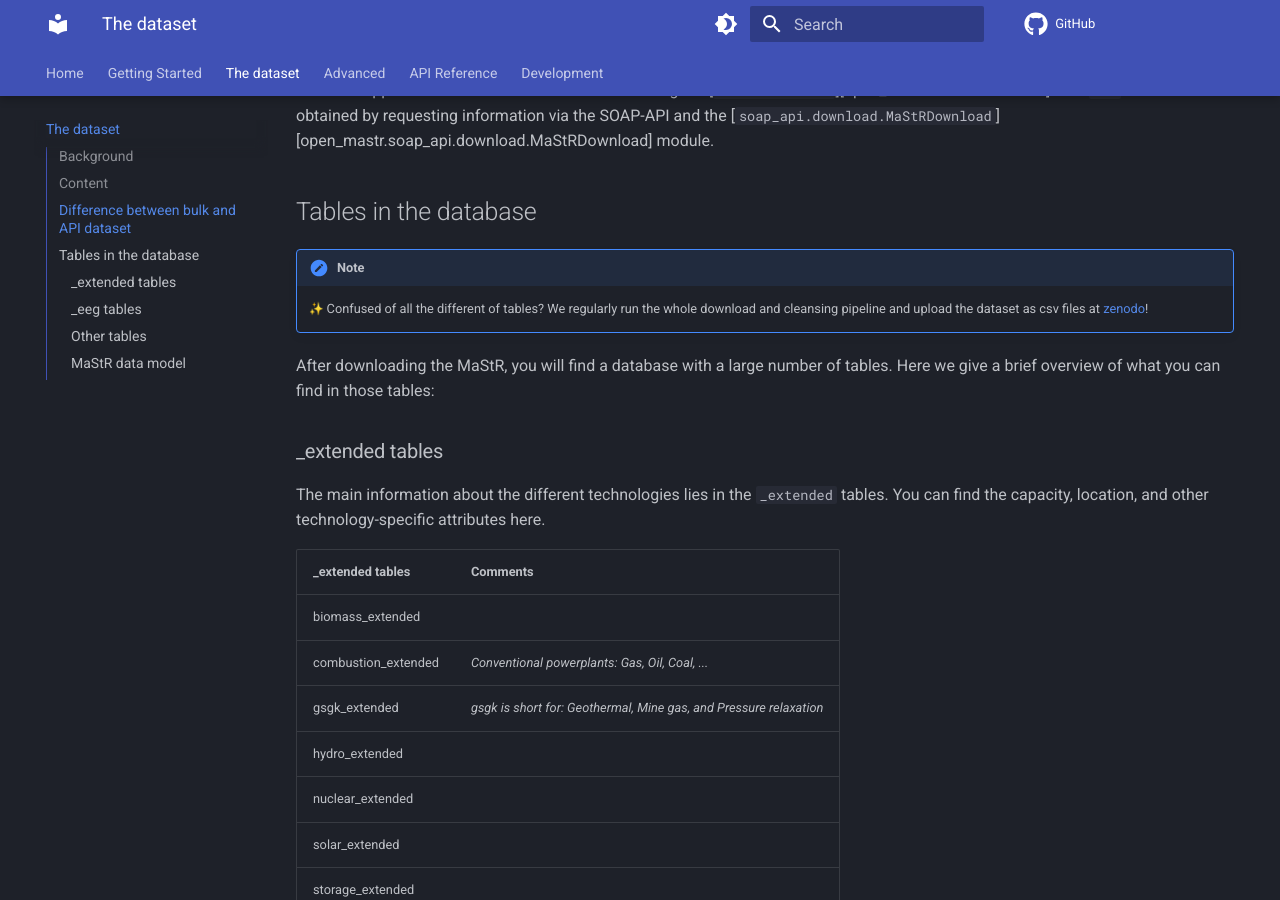
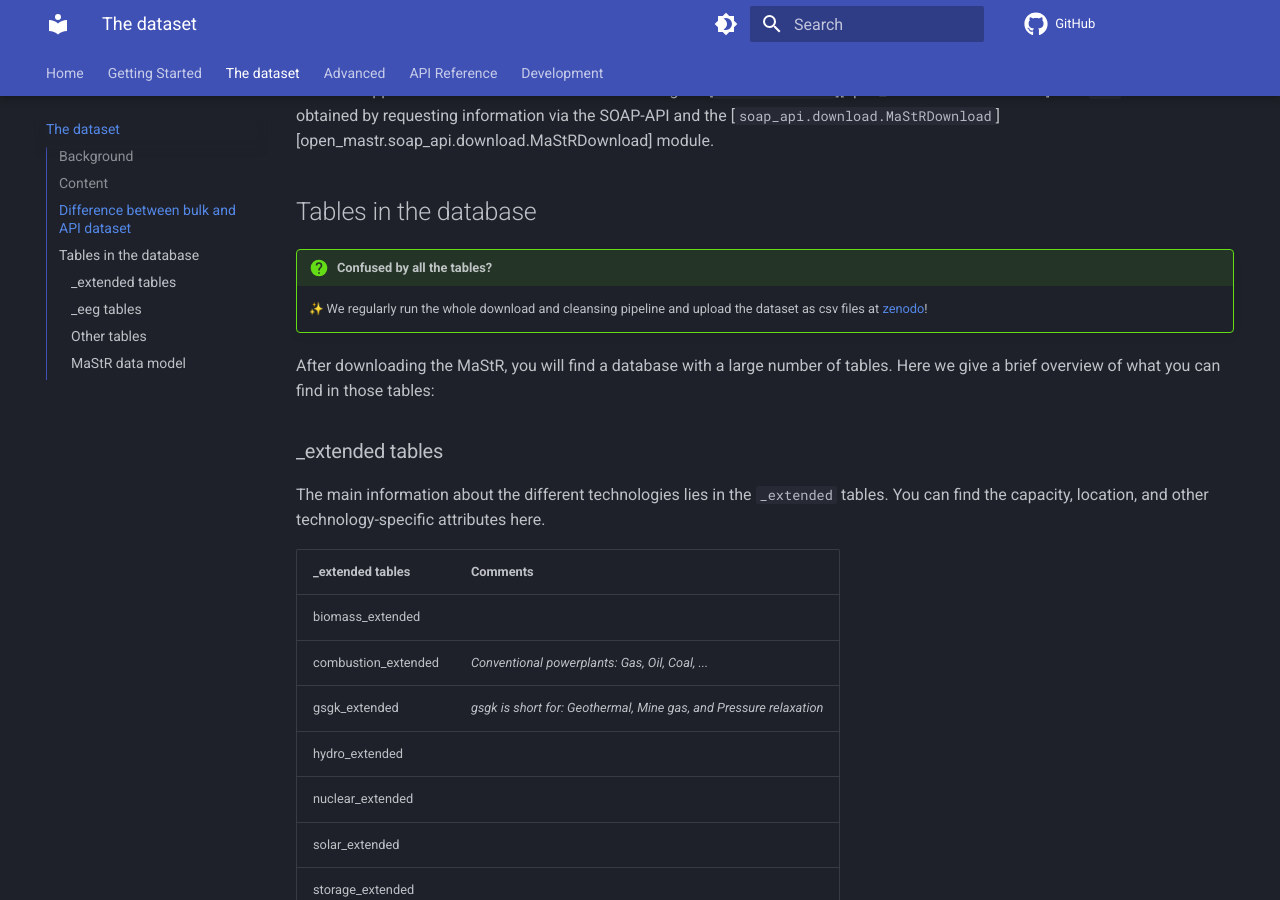
Before and after one commit to OpenEnergyPlatform/open-MaStR, an MkDocs documentation site: the page built from docs/dataset.md, in a window 1280 px wide and 900 px high, scrolled down 849 px. Built offline with MkDocs 1.6.1 and Material for MkDocs 9.7.7, drawn with Linux system fonts in a browser that asks for light colours; emoji names are drawn with the system emoji font; comment, search, counter and statistics services are not loaded.

Commit message:
Update Zenodo link #434

```diff
--- a/docs/dataset.md
+++ b/docs/dataset.md
@@ -20,8 +20,8 @@
 
 ## Tables in the database
 
-!!! note
-    :sparkles: Confused of all the different of tables? We regularly run the whole download and cleansing pipeline and upload the dataset as csv files at [zenodo](https://zenodo.org/record/8225106)!
+!!! question "Confused by all the tables?"
+    :sparkles: We regularly run the whole download and cleansing pipeline and upload the dataset as csv files at [zenodo](https://doi.org/10.5281/zenodo.6807425)!
 
 After downloading the MaStR, you will find a database with a large number of tables. Here we give a brief overview of what you can find in those tables:
 
```
Also changed, not shown: docs/getting_started.md (+0 -3 lines), docs/index.md (+3 -0 lines).
